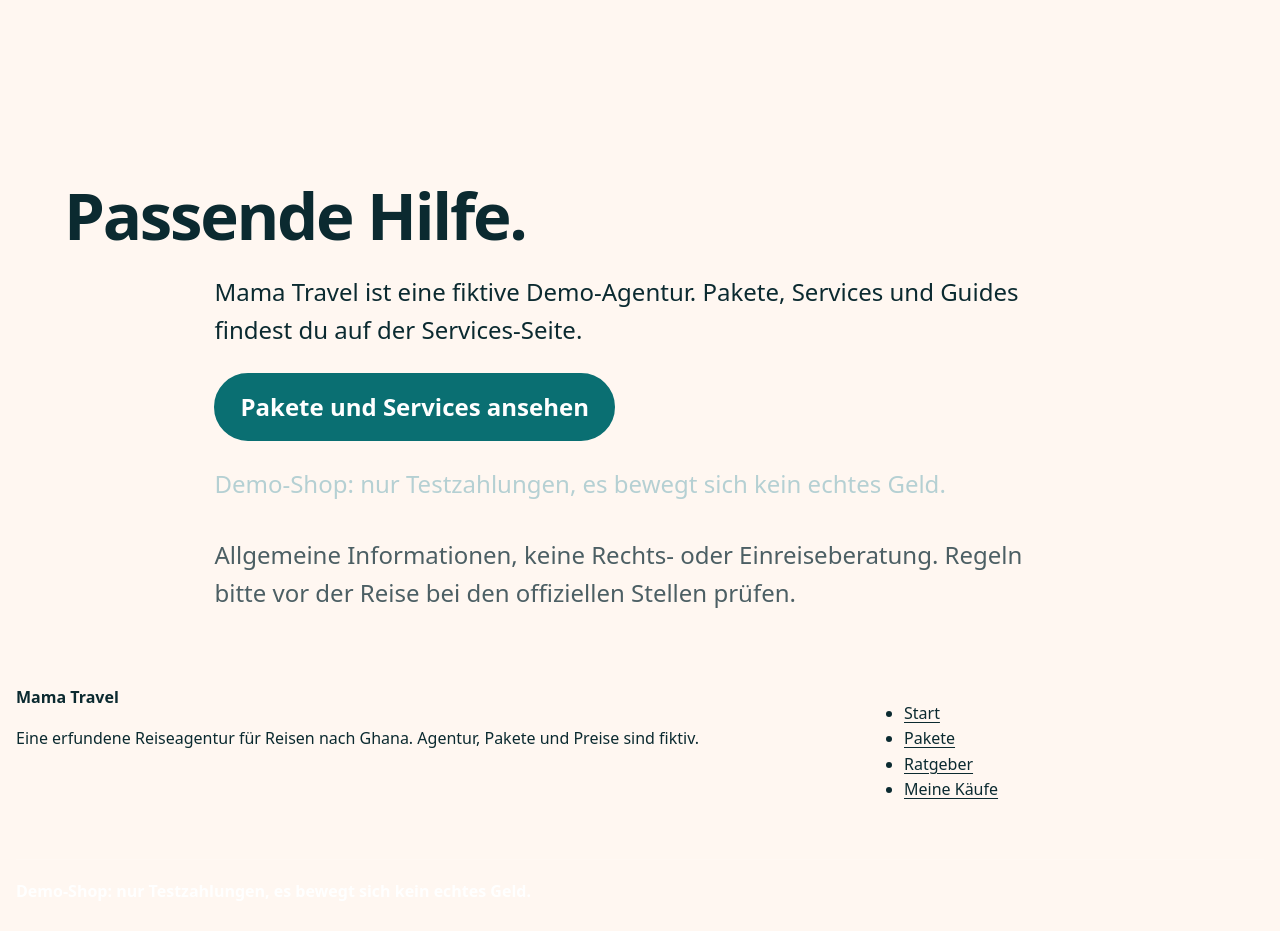
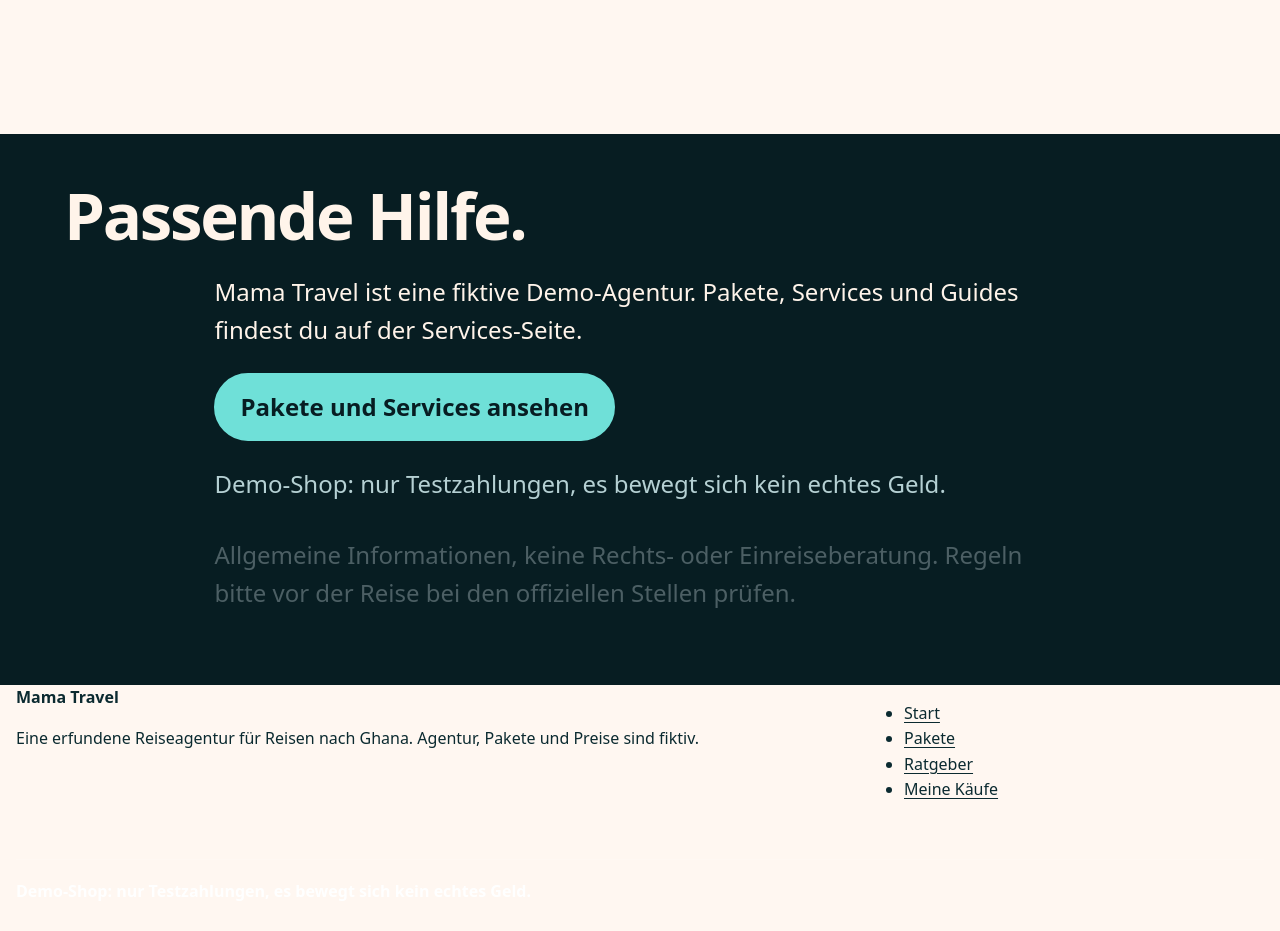
Before and after one commit to datton/orchestrate-demo-mama-reisen, a plain HTML site: page pages/guides/gesundheit-sicherheit.html in a window 1280 px wide. Shown: the part 1480-2411 px from the top of the page. Drawn offline with Linux system fonts and the light colour scheme; a script that the page names is missing.

Commit message:
Guide Gesundheit und Sicherheit: Schluss-Band dunkel, Test-Hinweis lesbar

```diff
--- a/pages/guides/gesundheit-sicherheit.html
+++ b/pages/guides/gesundheit-sicherheit.html
@@ -133,7 +133,7 @@
     <noscript><p>Speichern kann die Checkliste nur mit JavaScript. Lesen kannst du sie trotzdem.</p></noscript>
   </section>
 
-  <section class="band gd-help gd-end" id="hilfe">
+  <section class="band band--dark gd-help gd-end" id="hilfe">
     <h2 data-reveal>Passende Hilfe.</h2>
     <p data-reveal>Mama Travel ist eine fiktive Demo-Agentur. Pakete, Services und Guides findest du auf der Services-Seite.</p>
     <p class="gd-actions"><a class="gd-btn" href="../services.html">Pakete und Services ansehen</a></p>
```
